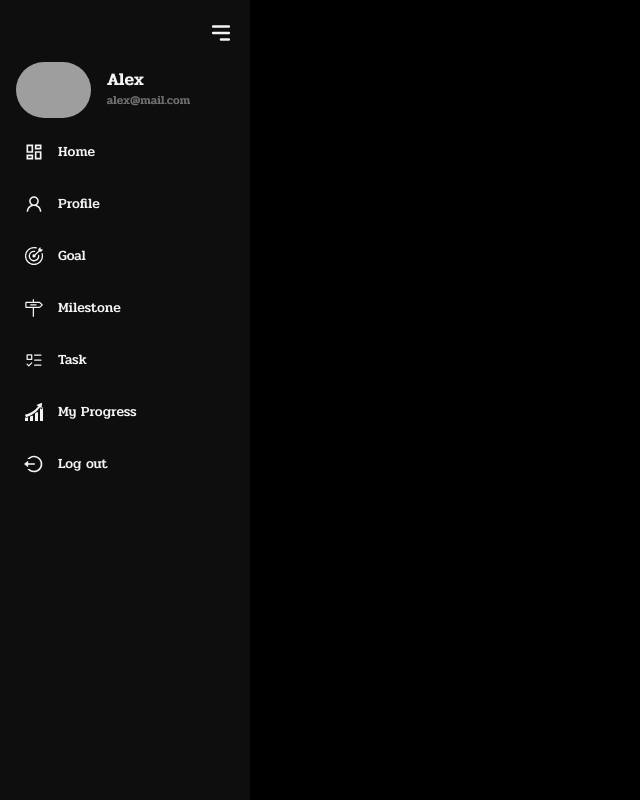
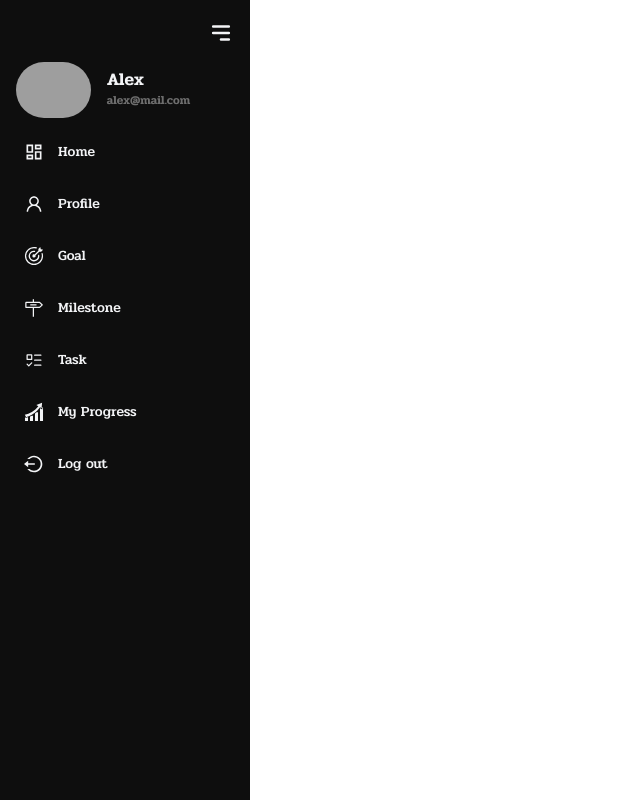
Before and after one commit to MyoArkar/goal_react, a React (Vite) app: page / in a window 1280 px wide. Shown: the whole page, without its empty margins (0-640 px from the left). Built offline with nearby package versions, Linux system fonts and the light colour scheme; sample sign-in values are in the browser's storage; grey boxes are pictures that could not be loaded.

Commit message:
Update Menu.jsx

```diff
--- a/src/Components/Menu.jsx
+++ b/src/Components/Menu.jsx
@@ -67,7 +67,7 @@ const Menu = () => {
                     ))}
                 </div>
             </div>
-            <div className="flex flex-col font-Poppins bg-black" style={{ width: "calc(100% - 72px)" }} >
+            <div className="flex flex-col font-Poppins" style={{ width: "calc(100% - 72px)" }} >
                 <Outlet />
             </div>
         </section>
```
